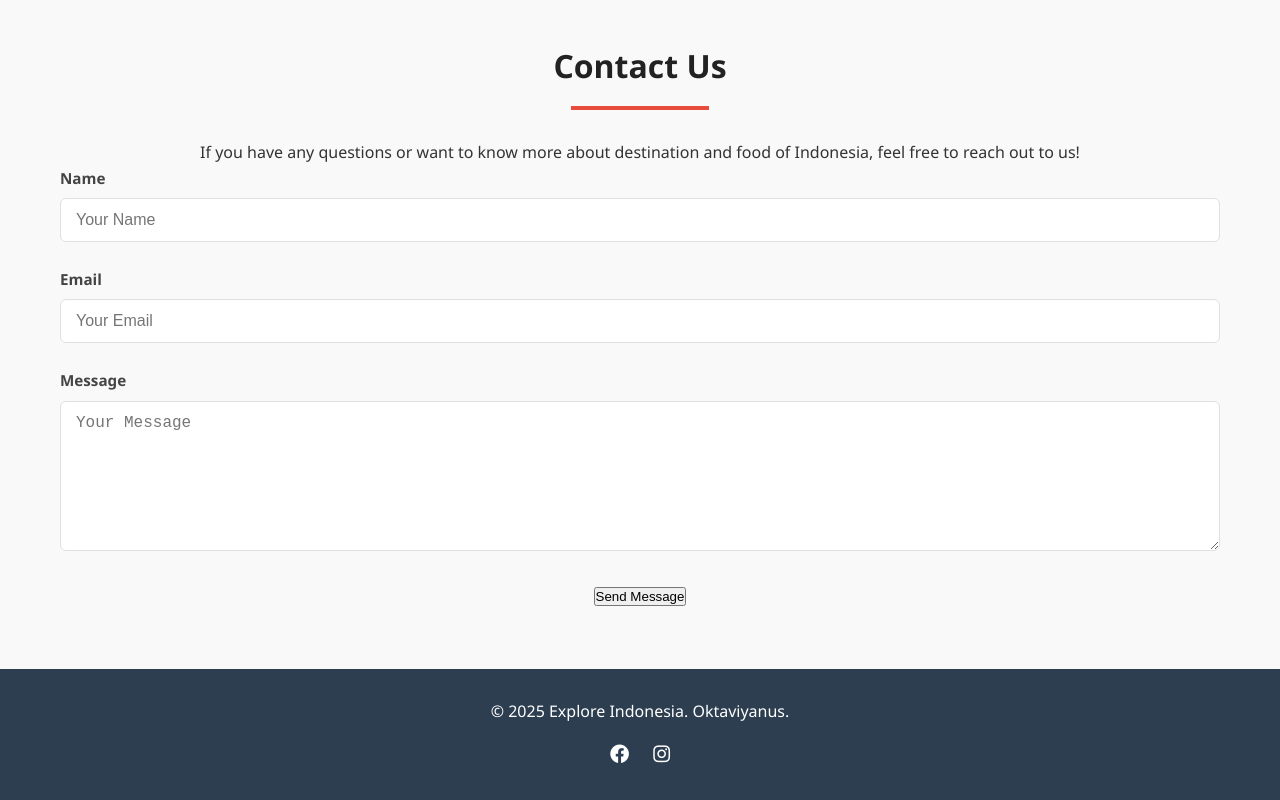
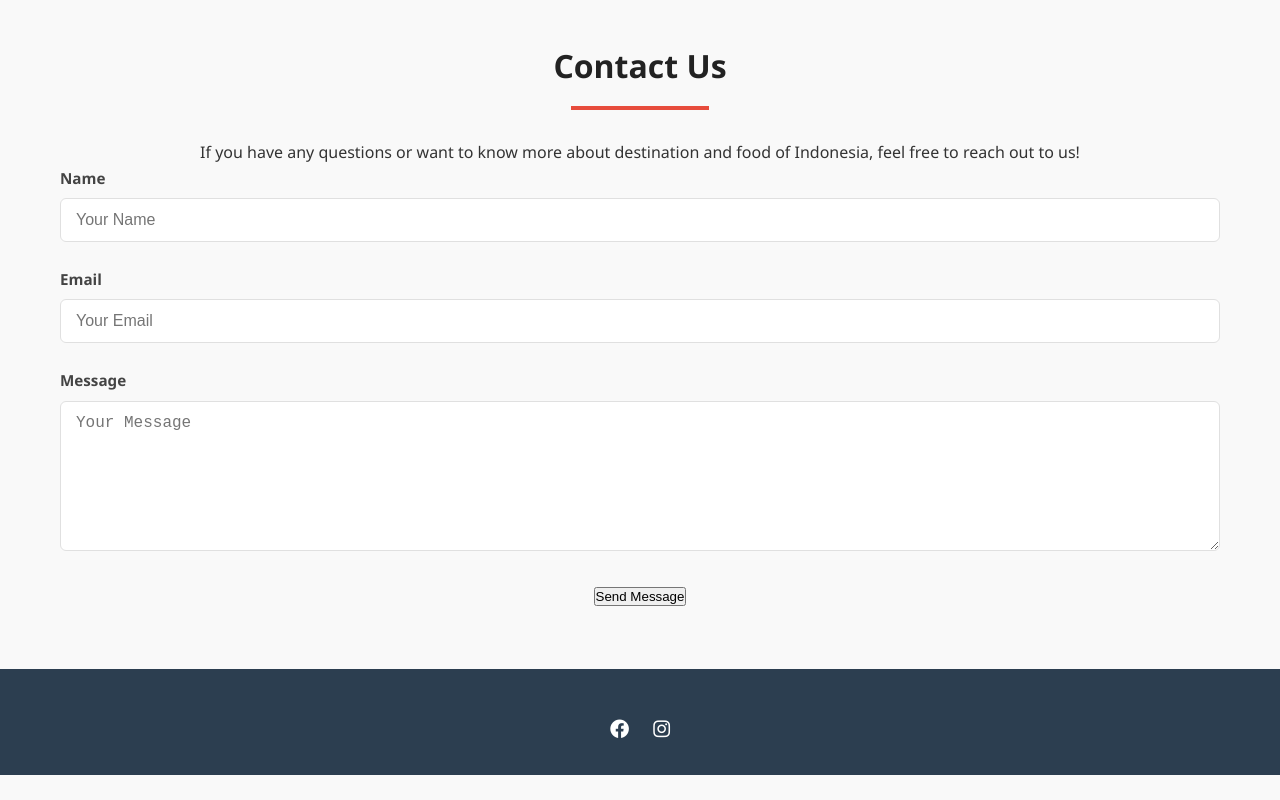
Before and after one commit to viyan12/website-Destination_and_Food, a plain HTML site: page index.html in a window 1280 px wide. Shown: the part 2768-3568 px from the top of the page. After the commit the page ends 3543 px from the top, so only its background shows below. Drawn offline with Linux system fonts and the light colour scheme.

Commit message:
Update index.html

```diff
--- a/index.html
+++ b/index.html
@@ -32,14 +32,12 @@
         <section id="destinations" class="section">
             <h2>Destinasi Wisata Populer</h2>
             <div class="grid-container" id="destination-container">
-                <!-- Content will be loaded from JavaScript -->
             </div>
         </section>
 
         <section id="foods" class="section">
             <h2>Makanan Khas Indonesia</h2>
             <div class="grid-container" id="food-container">
-                <!-- Content will be loaded from JavaScript -->
             </div>
         </section>
 
@@ -49,7 +47,6 @@
             <p>Kami berkomitmen untuk menyajikan informasi akurat dan terupdate tentang berbagai destinasi dan makanan khas Indonesia.</p>
         </section>
 
-        <!--Contact-->
         <section id="contact" class="section">
             <h2>Contact Us</h2>
             <p>If you have any questions or want to know more about destination and food of Indonesia, feel free to reach out to us!</p>
@@ -73,11 +70,8 @@
 
     </main>
 
-    <!--Contact-->
-
     <footer>
         <div class="container">
-            <p>&copy; 2025 Explore Indonesia. Oktaviyanus.</p>
             <div class="social-links">
                 <a href="https://www.facebook.com/share/1HRwvSbF8Z/"><i class="fab fa-facebook"></i></a>
                 <a href="https://www.instagram.com/viiyan_030?igsh=dHRzdjZ1YTEwdW1s"><i class="fab fa-instagram"></i></a>
```
